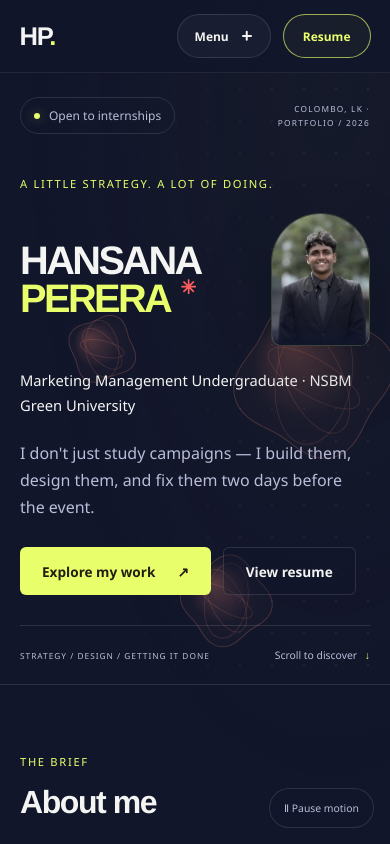
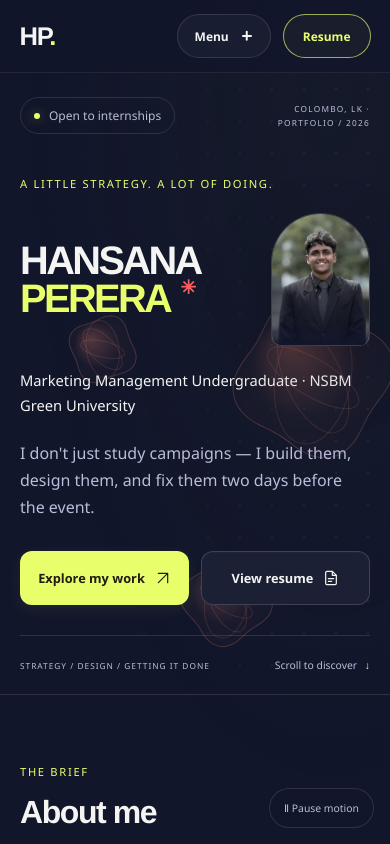
Before and after one commit to ThisulHerath/Hansana_s_Portfolio-, a React (Vite) app: page / in a window 390 px wide. Shown: the top 844 px of the page. Built offline with nearby package versions, Linux system fonts and the light colour scheme.

Commit message:
feat: enhance Hero component with updated button styles and icons for improved user interaction

```diff
--- a/src/components/Hero.css
+++ b/src/components/Hero.css
@@ -11,6 +11,7 @@
 .hero__role { max-width: 430px; line-height: 1.7; font-size: .92rem; color: var(--text-hi); }
 .hero__tagline { margin-top: 18px; max-width: 440px; font-size: 1rem; line-height: 1.7; }
 .hero__actions { margin-top: 30px; display: flex; flex-wrap: wrap; gap: 12px; }
+.hero__button-icon { flex-shrink: 0; }
 .btn { display: inline-flex; justify-content: center; align-items: center; gap: 22px; min-height: 48px; padding: 13px 22px; border-radius: 6px; font-weight: 600; font-size: .85rem; transition: transform .2s, background .2s, border-color .2s; }
 .btn--primary { background: var(--highlighter); color: var(--paper-ink); }
 .btn--primary:hover { transform: translateY(-3px); background: #f0ff9c; }
@@ -52,7 +53,12 @@
   .hero__role, .hero__tagline, .hero__actions { grid-column: 1 / -1; margin-top: 0; }
   .hero__role { grid-row: 3; }
   .hero__tagline { grid-row: 4; }
-  .hero__actions { grid-row: 5; margin-top: 4px; }
+  .hero__actions { grid-row: 5; margin-top: 8px; display: grid; grid-template-columns: repeat(2, minmax(0, 1fr)); gap: 12px; }
+  .hero__actions .btn { width: 100%; min-width: 0; min-height: 54px; padding: 15px 12px; border: 1px solid transparent; border-radius: 12px; gap: 10px; font-size: .8rem; font-weight: 650; line-height: 1.3; white-space: nowrap; }
+  .hero__actions .btn--primary { box-shadow: 0 4px 16px #e8ff6b12; }
+  .hero__actions .btn--ghost { background: #1b2035; border-color: #ffffff26; box-shadow: inset 0 1px 0 #ffffff04; }
+  .hero__actions .btn--ghost:hover { background: #242b43; border-color: #e8ff6b80; }
+  .hero__actions .btn:active { transform: translateY(1px); }
   .hero__portrait { grid-column: 2; grid-row: 2; align-self: center; border-radius: 90px 90px 18px 18px; aspect-ratio: 3 / 4; }
   .hero__portrait figcaption, .hero__portrait-mark { display: none; }
   .hero__portrait::after { background: linear-gradient(180deg, #12162b10, transparent 50%, #12162b99 85%, var(--ink)), linear-gradient(90deg, #12162b30, transparent 40%); }
@@ -71,3 +77,6 @@
   .hero__bottom a { font-size: .65rem; }
   .hero__bottom a span { margin-left: 5px; }
 }
+@media (max-width: 359px) {
+  .hero__actions { grid-template-columns: 1fr; gap: 10px; }
+}
--- a/src/components/Hero.jsx
+++ b/src/components/Hero.jsx
@@ -20,14 +20,14 @@ export default function Hero() {
         <p className="hero__tagline">{profile.tagline}</p>
 
         <div className="hero__actions">
-          <a href="#work" className="btn btn--primary">Explore my work <span aria-hidden="true">↗</span></a>
+          <a href="#work" className="btn btn--primary"><span>Explore my work</span><svg className="hero__button-icon" width="16" height="16" viewBox="0 0 24 24" fill="none" stroke="currentColor" strokeWidth="1.8" strokeLinecap="round" strokeLinejoin="round" aria-hidden="true"><path d="M5 19 19 5M5 5h14v14" /></svg></a>
           <a
             href={profile.resumeFile}
             target="_blank"
             rel="noopener noreferrer"
             className="btn btn--ghost"
           >
-            View resume
+            <span>View resume</span><svg className="hero__button-icon" width="16" height="16" viewBox="0 0 24 24" fill="none" stroke="currentColor" strokeWidth="1.8" strokeLinecap="round" strokeLinejoin="round" aria-hidden="true"><path d="M14 2H6a2 2 0 0 0-2 2v16a2 2 0 0 0 2 2h12a2 2 0 0 0 2-2V8Z" /><path d="M14 2v6h6M8 13h8M8 17h5" /></svg>
           </a>
         </div>
         </div><figure className="hero__portrait" data-float-target>
```
